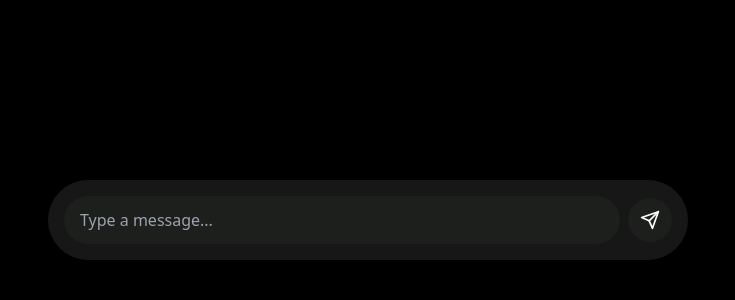
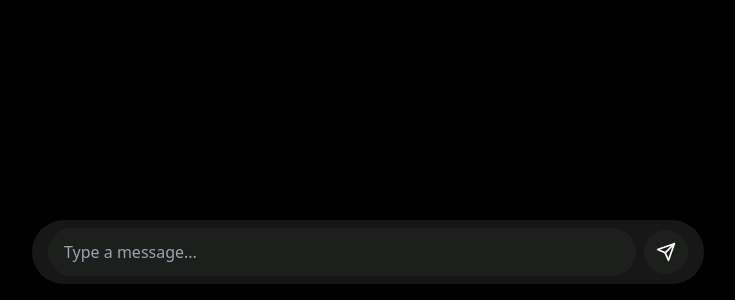
Before and after one commit to Ashmit111/RAG, a Next.js app: page /chat in a window 1280 px wide. Shown: the part 500-800 px from the top of the page, without its empty margins (272-1007 px from the left). Built offline with nearby package versions, Linux system fonts and the light colour scheme.

Commit message:
Fixed chat interface

```diff
--- a/src/app/chat/page.jsx
+++ b/src/app/chat/page.jsx
@@ -6,22 +6,22 @@ export default function Chat() {
  const { messages, input, handleInputChange, handleSubmit } = useChat();
 
  return (
-    <div className="min-h-screen flex flex-col bg-black text-white">
+   <div className="min-h-screen flex flex-col  bg-black text-white">
      {/* Chat Messages */}
-      <div className="flex-1 overflow-y-auto p-4 space-y-3 flex flex-col mr-56">
+     <div className="flex-1 overflow-y-auto mx-44 p-4 space-y-4 flex flex-col">
        {messages.map((m) => (
          <div
            key={m.id}
            className={`flex w-full ${m.role === "user" ? "justify-end" : "justify-start"}`}
          >
            <div
-        className={`px-4 py-2 rounded-2xl w-fit max-w-[75%] break-words whitespace-pre-wrap ${
+             className={`px-4 py-3 rounded-2xl max-w-[75%] break-words whitespace-pre-wrap ${
                m.role === "user"
                  ? "bg-[#1d1f1d] text-right"
                  : "bg-[#2a2d2a] text-left"
              }`}
            >
-        <span className="block font-medium text-gray-400 text-left">
+             <span className="block font-medium text-gray-400 text-left mb-1">
                {m.role === "user" ? "You" : "AI"}
              </span>
              <span className="block text-white">{m.content}</span>
@@ -30,11 +30,11 @@ export default function Chat() {
        ))}
      </div>
 
-
      {/* Chat Input */}
-      <form onSubmit={handleSubmit} className="p-4 bg-[#161716] flex items-center gap-2 mx-80 rounded-full mb-10">
+     <div className="p-4 flex justify-center">
+       <form onSubmit={handleSubmit} className="bg-[#161716] flex items-center gap-2 rounded-full px-4 py-2 w-full max-w-2xl">
          <input
-          className="flex-1 bg-[#1d1f1d] text-white placeholder-gray-400 rounded-full py-3 px-4 focus:outline-none "
+           className="flex-1 bg-[#1d1f1d] text-white placeholder-gray-400 rounded-full py-3 px-4 focus:outline-none"
            value={input}
            placeholder="Type a message..."
            onChange={handleInputChange}
@@ -50,5 +50,6 @@ export default function Chat() {
          </button>
        </form>
      </div>
+   </div>
  );
 }
```
Lines whose indentation alone changed are shown as unchanged.
